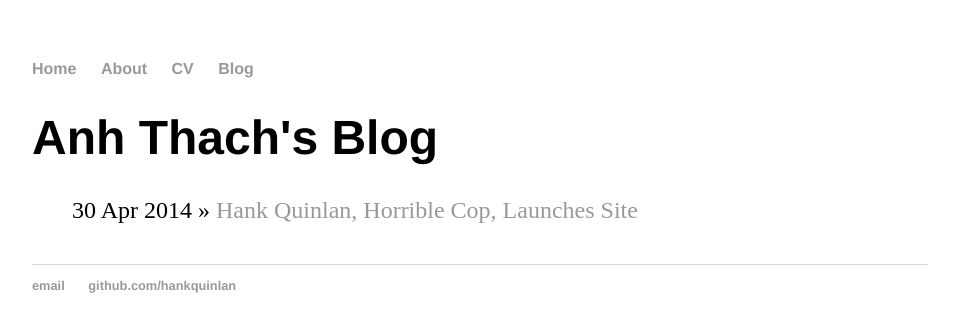
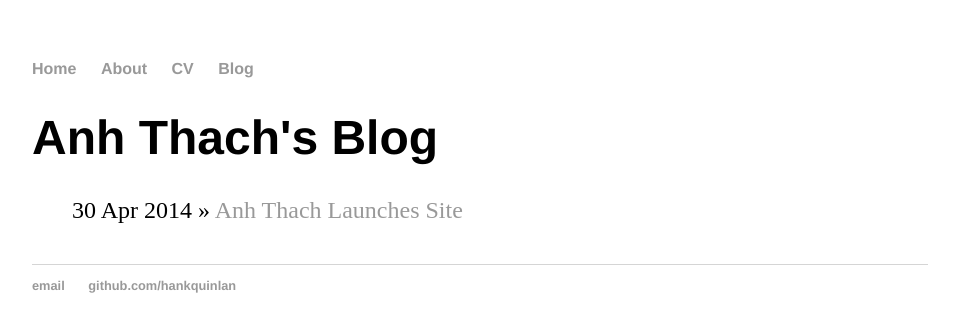
Before and after one commit to windan11/windan11.github.io, a Jekyll site: the page built from blog/index.html, in a window 1280 px wide. Shown: the top 332 px of the page, without its empty margins (160-1119 px from the left). Built offline with Jekyll 4.4.1, drawn with Linux system fonts in a browser that asks for light colours.

Commit message:
Update 2018-02-07-I-Did-It.md

```diff
--- a/_posts/2018-02-07-I-Did-It.md
+++ b/_posts/2018-02-07-I-Did-It.md
@@ -1,6 +1,6 @@
 ---
 layout: post
-title: "Hank Quinlan, Horrible Cop, Launches Site"
+title: "Anh Thach Launches Site"
 date: 2014-04-30
 ---
 
```
